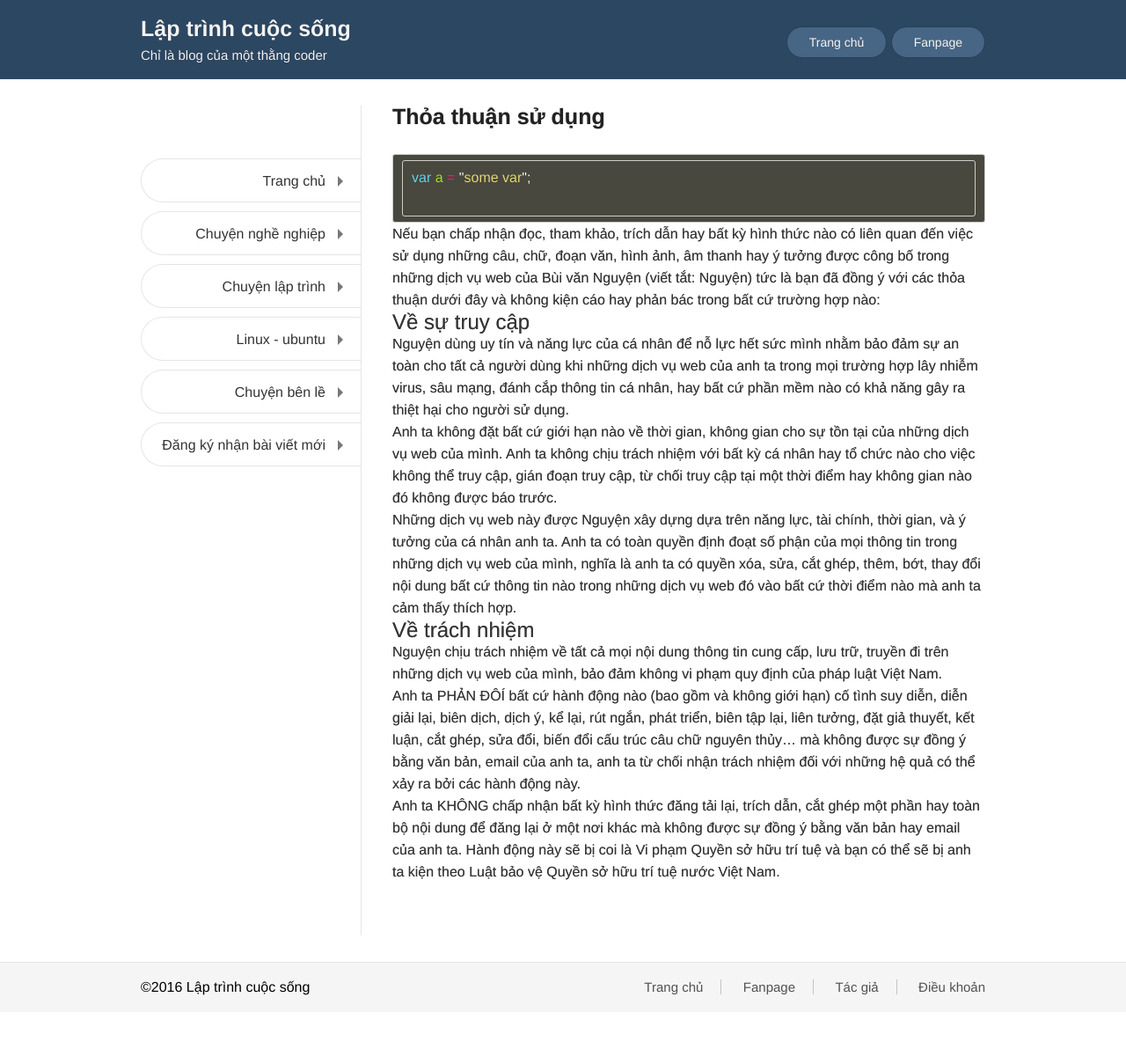
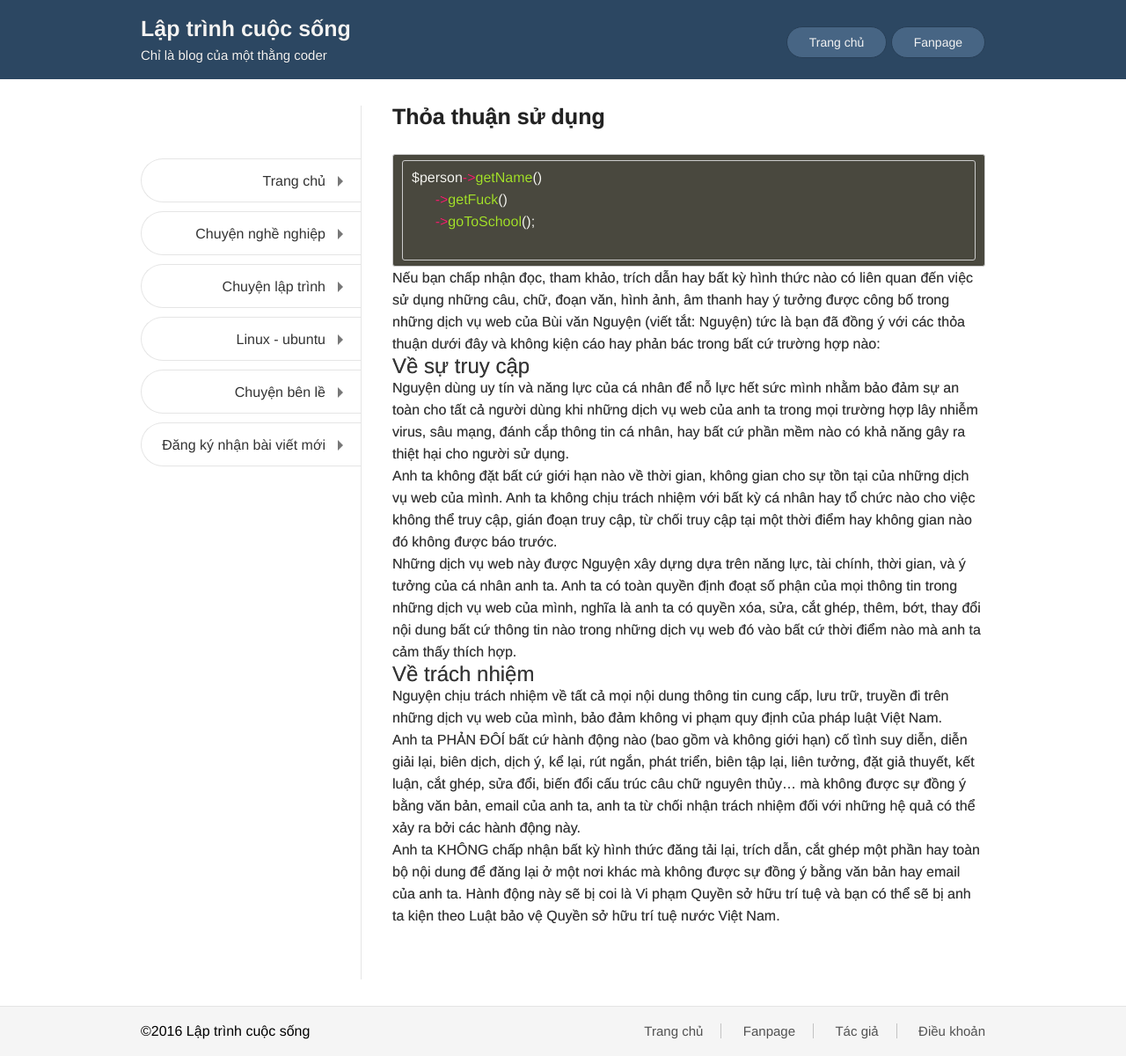
Before and after one commit to nguyentest/laptrinhcuocsong, a Jekyll site: the page built from policies.md, in a window 1280 px wide. Shown: the whole page at 88% size. Built offline with Jekyll 4.4.1, drawn with Linux system fonts in a browser that asks for light colours; before the commit the page ends 1150 px from its top, so only the background shows below that.

Commit message:
Update policies.md

````diff
--- a/policies.md
+++ b/policies.md
@@ -4,8 +4,10 @@ title: Thỏa thuận sử dụng
 permalink: /thoa-thuan.html
 ---
 
-```javascript
-var a = "some var";
+```php
+$person->getName()
+      ->getFuck()
+      ->goToSchool();
 
 ```
 
````
